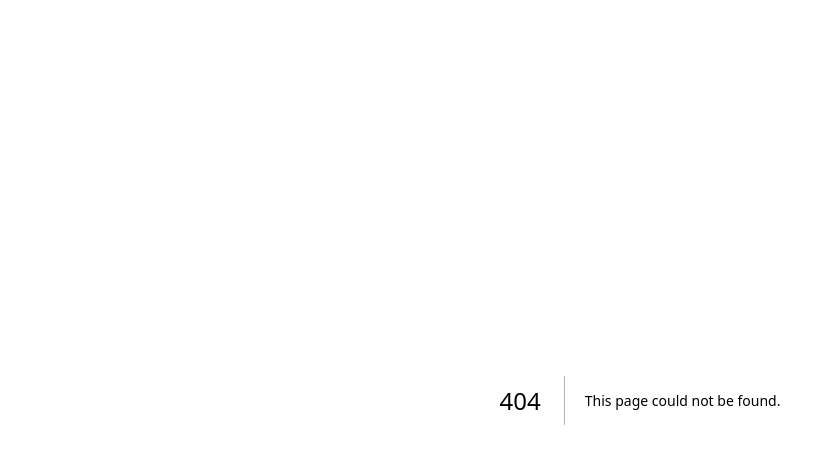
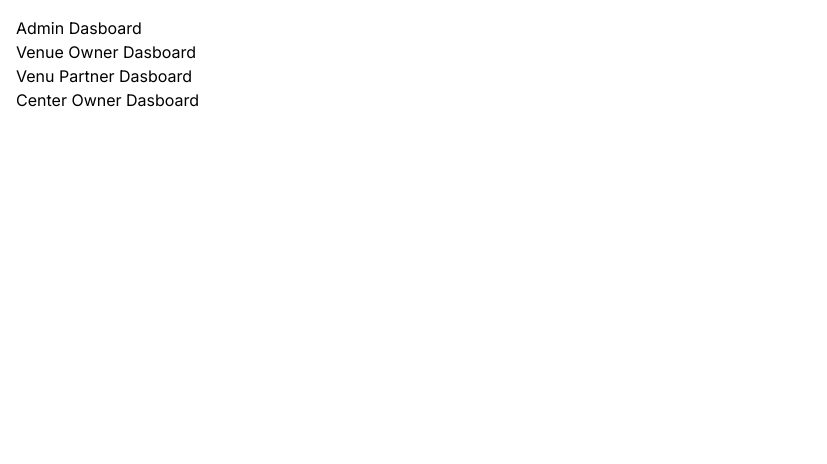
Before and after one commit to arun-gounder/admin-dashboard, a Next.js app: page /login in a window 1280 px wide. Before the commit this address had no page. Shown: the top 464 px of the page, without its empty margins (0-827 px from the left). Built offline with nearby package versions, Linux system fonts and the light colour scheme.

Commit message:
login added

```diff
--- /dev/null
+++ b/app/login/page.jsx
@@ -0,0 +1,15 @@
+import Link from 'next/link'
+import React from 'react'
+
+const page = () => {
+    return (
+        <div className='p-4 flex flex-col'>
+            <Link href="/dashboard" className='hover:underline'>Admin Dasboard</Link>
+            <Link href="/dashboard" className='hover:underline'>Venue Owner Dasboard</Link>
+            <Link href="/dashboard" className='hover:underline'>Venu Partner Dasboard</Link>
+            <Link href="/dashboard" className='hover:underline'>Center Owner Dasboard</Link>
+        </div>
+    )
+}
+
+export default page
--- a/app/page.jsx
+++ b/app/page.jsx
@@ -1,8 +1,11 @@
+import Link from "next/link";
 
 export default function Home() {
   return (
     <>
-      <p>Home</p>
+      <div className="p-4">
+        <Link className="underline" href="/login">Login</Link>
+      </div>
     </>
   )
 }
```
